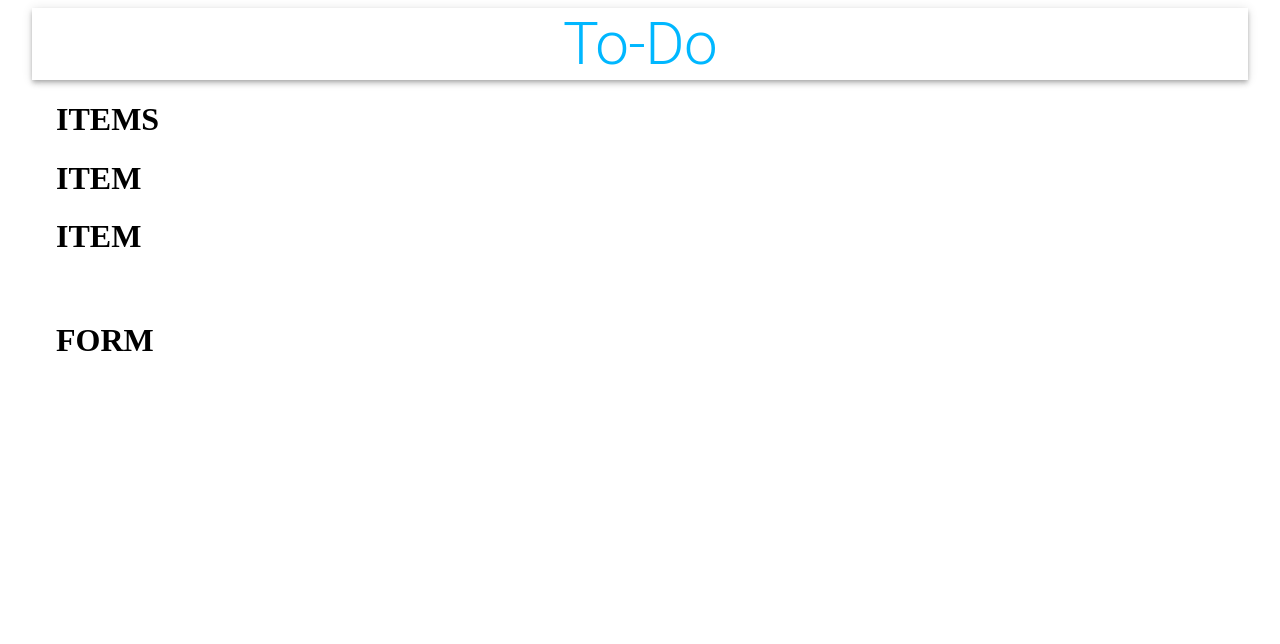
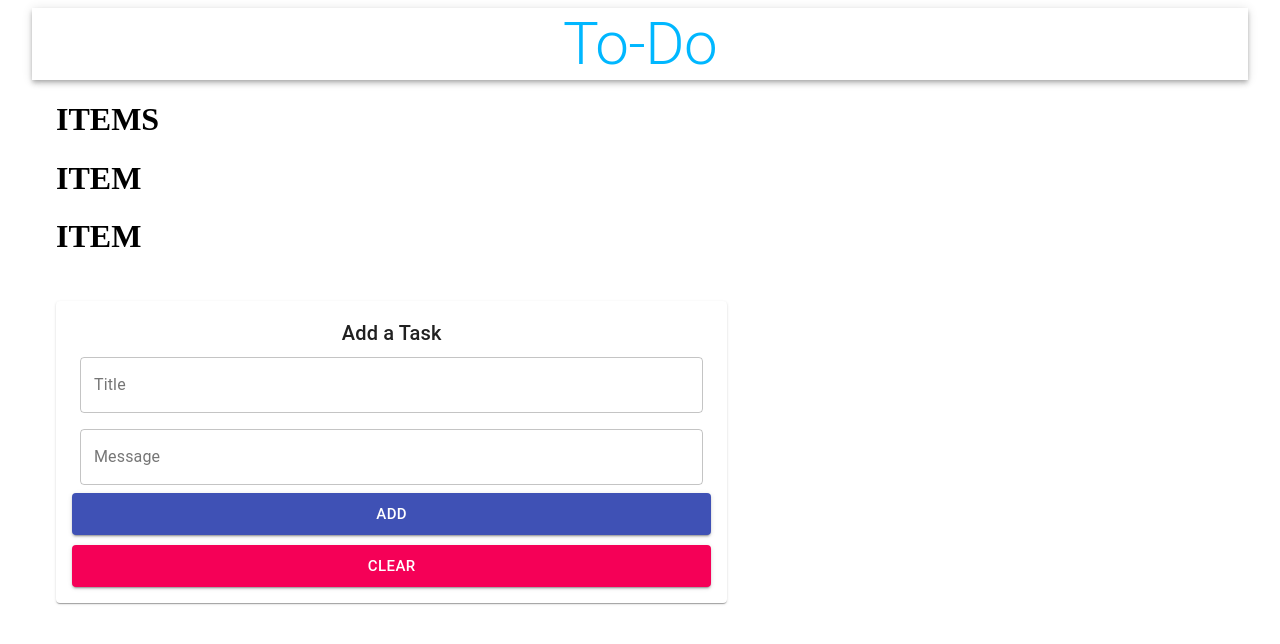
Before and after one commit to JanneAM/todo, a React (Create React App) app: page / in a window 1280 px wide. Shown: the top 644 px of the page. Built offline with nearby package versions, Linux system fonts and the light colour scheme; no server answers.

Commit message:
created form with necessary fields and initial functions

```diff
--- a/src/components/Form/Form.js
+++ b/src/components/Form/Form.js
@@ -1,14 +1,30 @@
-import React from 'react';
+import React, { useState } from 'react';
+import { TextField, Button, Typography, Paper } from '@material-ui/core';
+
 import useStyles from './styles';
 
 const Form = () => {
-
+    const [itemData, setItemData] = useState({ title:'',message:'' });
     const classes = useStyles();
 
+    const handleSubmit = () => {
+
+    }
+
+    const clear = () => {
+
+    }
+
     return (
-        <div>
-          <h1>FORM</h1>
-        </div>
+        <Paper className={classes.paper}>
+          <form autoComplete="off" noValidate className={`${classes.root} ${classes.form}`} onSubmit={handleSubmit}>
+            <Typography variant="h6">Add a Task</Typography>
+            <TextField name="title" variant="outlined" label="Title" fullWidth value={itemData.creator} onChange={(e)=> setItemData({ ...itemData, title: e.target.value })}/>
+            <TextField name="message" variant="outlined" label="Message" fullWidth value={itemData.creator} onChange={(e)=> setItemData({ ...itemData, message: e.target.value })}/>
+            <Button className={classes.buttonSubmit} variant="contained" color="primary" size="large" type="submit" fullWidth>Add</Button>
+            <Button variant="contained" color="secondary" size="large" onClick={clear} fullWidth>Clear</Button>
+          </form>
+        </Paper>
     );
 };
 
```
Also changed, not shown: 1 other file (tests, documents, lock files or other folders).
